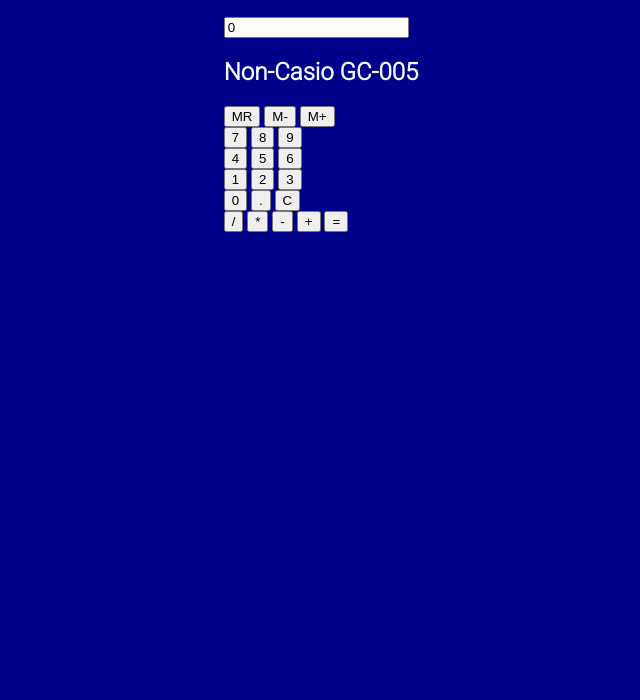
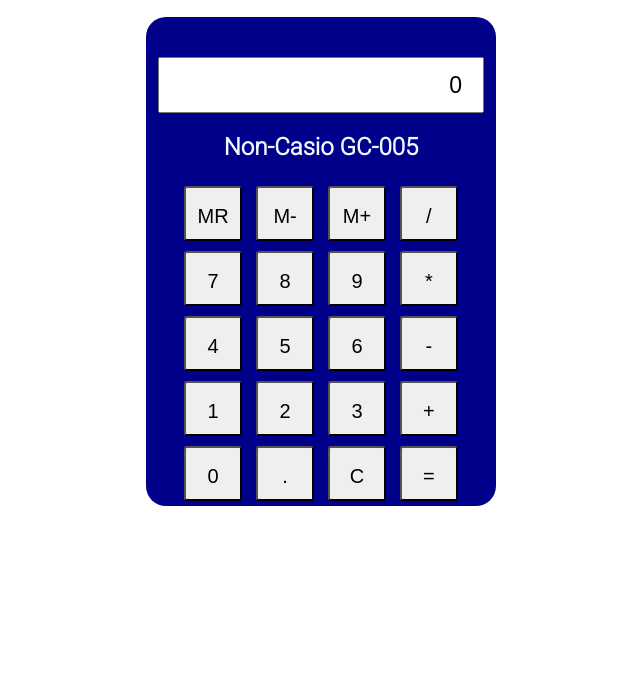
Before and after one commit to over45Codes/JS-Calculator, a plain HTML site: page calindex.html in a window 1280 px wide. Shown: the part 116-816 px from the top of the page, without its empty margins (319-959 px from the left). Drawn offline with Linux system fonts and the light colour scheme.

Commit message:
commit to master 'edits to css styling & html'

```diff
--- a/calindex.html
+++ b/calindex.html
@@ -5,9 +5,7 @@
     <link rel="stylesheet" href="calstyle.css" />
     <link rel="preconnect" href="https://fonts.gstatic.com" />
     <link
-      href="https://fonts.googleapis.com/css2?family=Roboto:wght@300&display=swap"
-      rel="stylesheet"
-    />
+      href="https://fonts.googleapis.com/css2?family=Roboto:wght@300&display=swap" rel="stylesheet"/>
     <meta name="viewport" content="width=device-width, initial-scale=1.0" />
     <title>Grace's Calculator App</title>
   </head>
@@ -15,52 +13,33 @@
     <header>
       <h1>Calculator</h1>
     </header>
+    <form>
     <div class="center">
-
-      <form>
-        <input id="display type="text" name="display" value="0"/>
-    </form>
+      <input id="display" type="text" name="display" value="0"/>
         <h2>Non-Casio GC-005</h2>
-        <div id="buttons">
         <div id="input-buttons">
-                <div>
           <input type="button" value="MR" />
           <input type="button" value="M-" />
           <input type="button" value="M+" />
-                </div>
-        <div>
+          <input type="button" value="/" /><br>
           <input type="button" value="7" />
           <input type="button" value="8" />
           <input type="button" value="9" />
-
-        </div>
-        <div>
+          <input type="button" value="*" /><br>
           <input type="button" value="4" />
           <input type="button" value="5" />
           <input type="button" value="6" />
-        </div>
-        <div>
+          <input type="button" value="-" /><br>
           <input type="button" value="1" />
           <input type="button" value="2" />
           <input type="button" value="3" />
-        </div>
-        <div>
+          <input type="button" value="+" /><br>
           <input type="button" value="0" />
           <input type="button" value="." />
           <input type="button" value="C" />
-
+          <input type="button" value="=" /><br>
           </div>
-    </div>
-    <div id="operation-buttons">
-        <input type="button" value="/" />
-        <input type="button" value="*" />
-        <input type="button" value="-" />
-        <input type="button" value="+" />
-        <input type="button" value="=" />
-
-
-    </div>
-
+        </form>
           <script src="calscript.js"></script>
         </body>
       </html>
--- a/calstyle.css
+++ b/calstyle.css
@@ -1,13 +1,43 @@
 body {
   display: flex;
   flex-direction: column;
+  text-align: center;
   align-items: center;
   font-family: "Roboto", sans-serif;
-  background-color: darkblue;
-  color: aliceblue;
+  min-height: 100vh;
 }
 
 header {
   font-size: 25px;
   font-family: "Roboto", sans-serif;
 }
+
+.center {
+  width: 350px;
+  background: darkblue;
+  color: aliceblue;
+  border-radius: 20px;
+}
+
+input[type="text"] {
+  height: 50px;
+  width: 300px;
+  margin-top: 40px;
+  border-radius: 1px solid;
+  text-align: right;
+  padding-right: 20px;
+  font-size: 23px;
+}
+
+input[type="button"] {
+  width: 58px;
+  height: 55px;
+  margin: 5px;
+  font-size: 20px;
+  line-height: 55px;
+  border-radius: 3px;
+}
+input[type="button"]:hover {
+  transition: 0.5s;
+  background: orange;
+}
```
Lines whose indentation alone changed are shown as unchanged.
